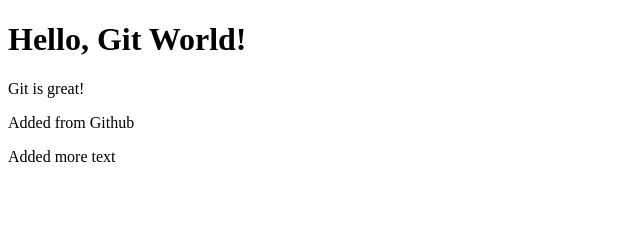
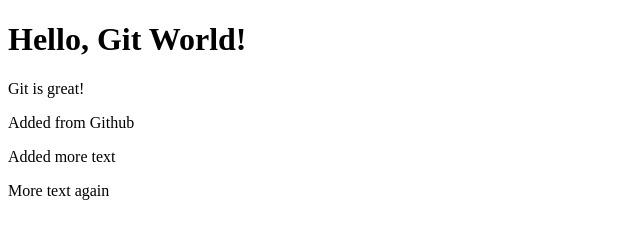
Before and after one commit to adamrozycki00/GitGithubMasterclass, a plain HTML site: page index.html in a window 1280 px wide. Shown: the whole page, without its empty margins (0-640 px from the left). Drawn offline with Linux system fonts and the light colour scheme.

Commit message:
Add more text

```diff
--- a/index.html
+++ b/index.html
@@ -18,5 +18,9 @@
             <p>Added more text</p>
         </div>
 
+        <div>
+            <p>More text again</p>
+        </div>
+
     </body>
 </html>
```
